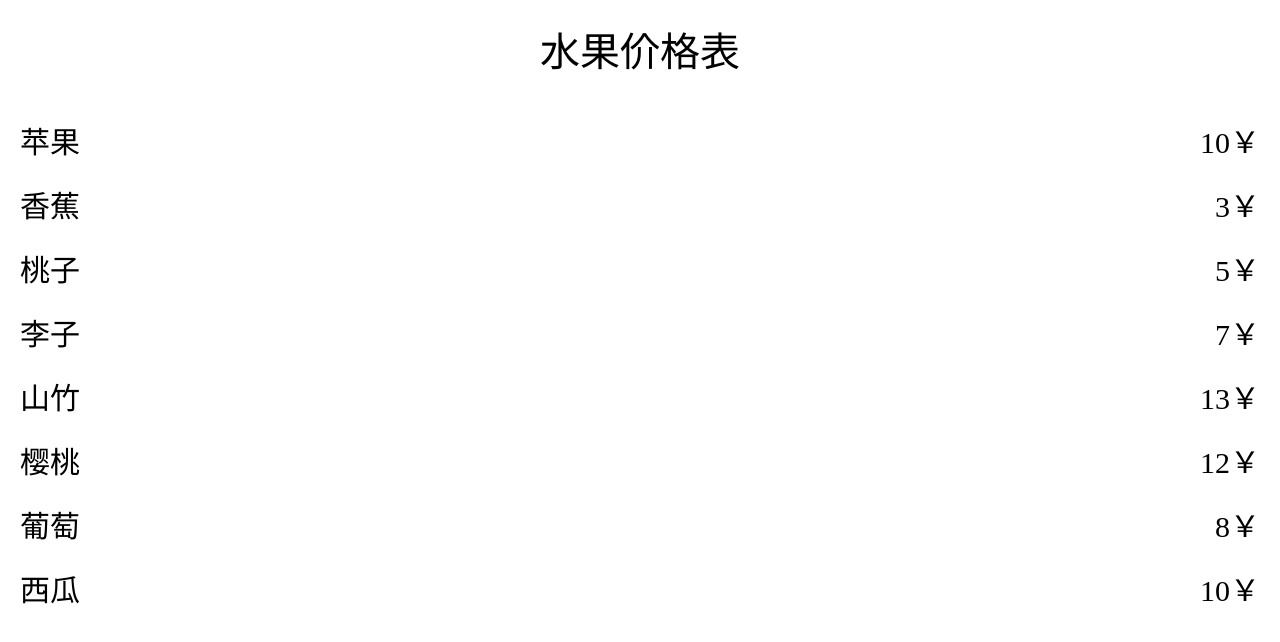
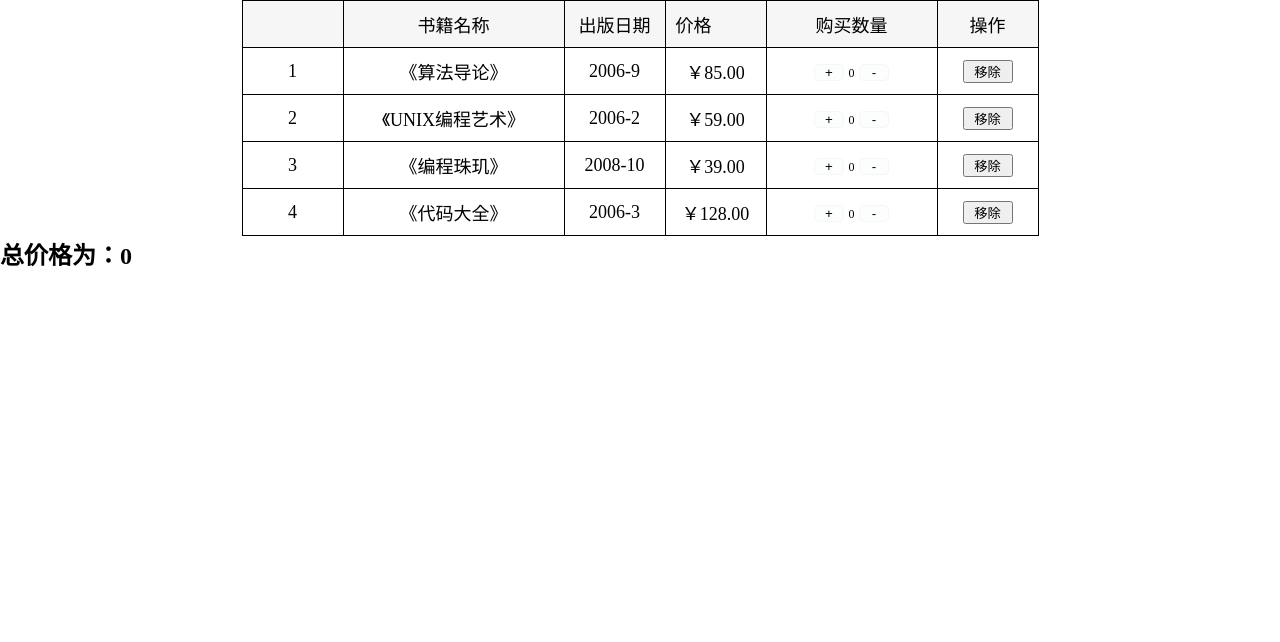
Before and after one commit to submask/submask.github.io, a plain HTML site: page index.html in a window 1280 px wide. Drawn offline with nearby package versions, Linux system fonts and the light colour scheme.

Commit message:
Update index.html

```diff
--- a/index.html
+++ b/index.html
@@ -10,65 +10,119 @@
       margin: 0;
       padding: 0;
     }
-        .model{
+    table{
+      margin: 0 auto;
+      border-collapse: collapse;
+    }
+    tr,td{
+      border: 1px solid #000;
+      width: 80px;
+      height: 20px;
+      padding: 10px;
       text-align: center;
-            font-size: 40px;
-            margin: 20px;
+      font-size: 18px;
     }
-        .item::after{
-            content: "123";
-            display: block;
-            clear: both;
-            height: 0;
-            visibility: hidden;
-        }
-        .item{
-            display: inline-block;
-            flex: 1;
-        }
-        .name,
-        .price{
-            font-size: 30px;
-            margin: 20px;
+    .table_title{
+      background-color: rgba(247, 246, 247);
     }
     .price{
-            text-align: right;
-            margin-right: 20px;
+      display: inline-block;
+      font-size: 12px;
     }
-        .name{
-            text-align: left;
-            margin-left: 20px;
+    .pr_Btn{
+      width: 30px;
+      background-color: rgb(252,254,254);
+      border: 1px solid rgb(246,246,246);
+      border-radius: 5px;
     }
-        .items{
-            display: flex;
-            text-align: center;
+    button{
+      width: 50px;
     }
+    /*
+    规范用名
+    数组对象---books
+    for使用对象---bok
+
+    */
   </style>
 </head>
 <body>
-    <div class="model">{{message}}</div>
-    <div class="items">
-        <div class="item">
-            <div class="name" v-for="names in name">{{names}}</div>
+  <div id="app">
+  <div v-if="books.length">
+    <table>
+      <!-- 表头 -->
+      <tr class="table_title">
+        <td class="first"></td>
+        <td style="width:200px">书籍名称</td>
+        <td>出版日期</td>
+        <td style="text-align:left">价格</td>
+        <td style="width:150px">购买数量</td>
+        <td>操作</td>
+      </tr>
+      <!-- 表格内容 -->
+      <tr v-for="bok,index in books">
+        <td>{{bok.bid}}</td><!-- 图书序号 -->
+        <td>{{bok.bname}}</td><!-- 书籍名称 -->
+        <td>{{bok.datas}}</td><!-- 价格 -->
+        <td>{{bok.price|Filterprice(bok.price)}}</td><!-- 购买价格 -->
+        <td><!-- 购买数量 -->
+          <button class="pr_Btn" @click="isAddBtn(index)">+</button>
+          <div class="price">{{bok.count}}</div>
+          <button class="pr_Btn" @click="isRemovedBtn(index)" :style="">-</button>
+        </td>
+        <td>
+          <button @click="isRemove(index)">移除</button>
+        </td>
+      </tr>
+    </table>
+    <h2>总价格为：{{TotalPrice}}</h2>
   </div>
-        <div class="item">
-           <div class="price" v-for="prices in price">{{prices}}</div>
+  <div v-else>
+    <h2>购物车已被清空</h2>
   </div>
   </div>
 </body>
 <script src="https://cdn.jsdelivr.net/npm/vue/dist/vue.js"></script>
 <script>
-    let tables=new Vue({
-        el:".model",
-        data:{
-            message:"水果价格表"
+    const vue = new Vue({
+  el: "#app",
+  data: {
+    books: [
+      { bid: 1, bname: "《算法导论》", datas: "2006-9", price: 85.00, count: 0 },
+      { bid: 2, bname: "《UNIX编程艺术》", datas: "2006-2", price: 59.00, count: 0 },
+      { bid: 3, bname: "《编程珠玑》", datas: "2008-10", price: 39.00, count: 0 },
+      { bid: 4, bname: "《代码大全》", datas: "2006-3", price: 128.00, count: 0 }
+    ],
+  },
+  methods: {
+    isAddBtn(index){
+     this.books[index].count+=1
+    },
+    isRemovedBtn(index){
+      this.books[index].count-=1
+    },
+    isRemove(index){
+      this.books.splice(index,1)
     }
-    })
-    let item=new Vue({
-        el:".items",
-        data:{
-            name:["苹果","香蕉","桃子","李子","山竹","樱桃","葡萄","西瓜"],
-            price:["10￥","3￥","5￥","7￥","13￥","12￥","8￥","10￥"],
+  },
+  filters:{
+    Filterprice(val){
+      return "￥" + val.toFixed(2)
+    }
+  },
+  // filter过滤
+  //map 映射（数据操作）
+  //reduce 汇总
+  computed:{
+    TotalPrice(){
+      let sum=0
+      for(let i=0;i<this.books.length;i++){
+        if (this.books[i].count != 0 && this.books[i].count>=0){
+          sum+=this.books[i].price*this.books[i].count
+        }
+      }
+      return sum
+    }
   }
 })
 </script>
```
Lines whose indentation alone changed are shown as unchanged.
